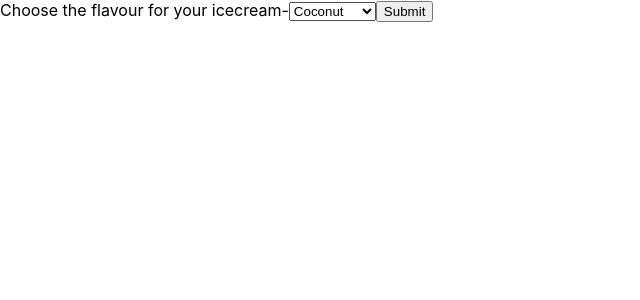
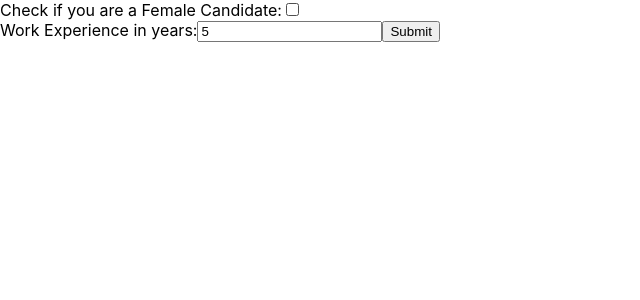
Before and after one commit to malhotra-parul/reactBasics, a React (Create React App) app in the folder method2/: page / in a window 1280 px wide. Shown: the top 300 px of the page, without its empty margins (0-640 px from the left). Built offline with nearby package versions, Linux system fonts and the light colour scheme.

Commit message:
implemented multiple fields in a form

```diff
--- /dev/null
+++ b/method2/src/component/Multiple.js
@@ -0,0 +1,49 @@
+import React from "react";
+
+class Multiple extends React.Component{
+    constructor(props){
+        super(props);
+        this.state= {
+            female: false,
+            workEx : 5
+
+        }
+        this.handleChange = this.handleChange.bind(this);
+        this.handleSubmit = this.handleSubmit.bind(this);
+    };
+    handleSubmit(event){
+        console.log(this.state);
+        event.preventDefault();
+    }
+    handleChange(event){
+        const target = event.target;
+        const value = (target.type === "checkbox") ? target.checked : target.value;
+        const name = target.name;
+        this.setState({
+            [name]: value
+        })
+    }
+
+    render(){
+        return(
+            <form onSubmit={this.handleSubmit}>
+                <label>Check if you are a Female Candidate:
+                <input name="female"
+                       type="checkbox"
+                       checked={this.state.female}
+                       onChange={this.handleChange} />
+                </label>
+                <br/>
+                <label>Work Experience in years:
+                <input  name="workEx"
+                        type="number"
+                        value={this.state.workEx}
+                        onChange = {this.handleChange} />
+                </label>
+                <button type="submit">Submit</button>
+            </form>
+        )
+    };
+}
+
+export default Multiple;
--- a/method2/src/index.js
+++ b/method2/src/index.js
@@ -11,8 +11,9 @@ import './index.css';
 //import Lists from "./component/Lists";
 // import Forms from "./component/Forms";
 // import Textarea from "./component/Textarea";
-import Select from './component/Select';
+// import Select from './component/Select';
+import Multiple from './component/Multiple';
 
 
 
-ReactDOM.render(<Select />, document.getElementById("main"));
+ReactDOM.render(<Multiple />, document.getElementById("main"));
```
